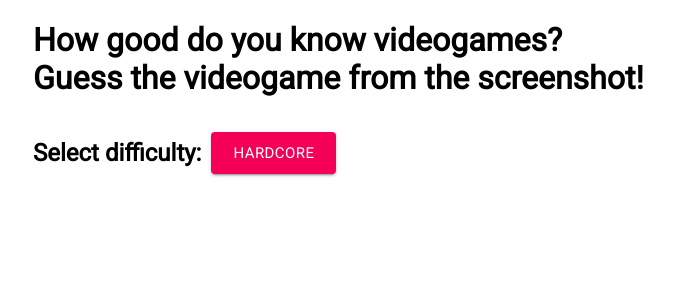
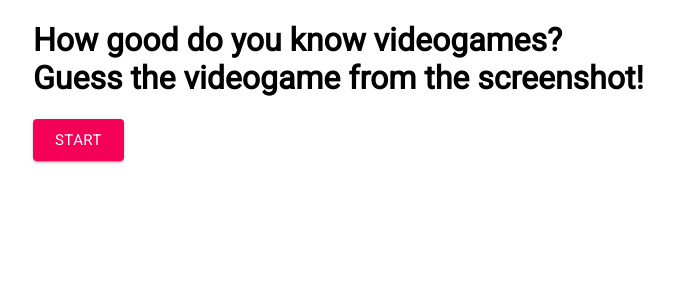
Before and after one commit to TheStap/guess_game_by_screenshot, a React (Create React App) app: page / in a window 1280 px wide. Shown: the top 300 px of the page, without its empty margins (151-825 px from the left). Built offline with nearby package versions, Linux system fonts and the light colour scheme.

Commit message:
removed difficulty feature for now

```diff
--- a/src/features/difficulty/index.tsx
+++ b/src/features/difficulty/index.tsx
@@ -35,7 +35,7 @@ function DifficultySelect() {
 
     return (
         <Box className="difficulty">
-            <h2 className="difficulty__heading">Select difficulty:</h2>
+            {/*<h2 className="difficulty__heading">Select difficulty:</h2>*/}
             {/*<Button
                 variant="outlined"
                 size="large"
@@ -51,16 +51,16 @@ function DifficultySelect() {
             >
                 Medium
             </Button>*/}
-            <Tooltip title="Guess from all existing games">
+            {/*<Tooltip title="Guess from all existing games">*/}
                 <Button
                     variant="contained"
                     size="large"
                     color="secondary"
                     onClick={goToHardcore}
                 >
-                    Hardcore
+                    Start
                 </Button>
-            </Tooltip>
+            {/*</Tooltip>*/}
         </Box>
     )
 }
```
